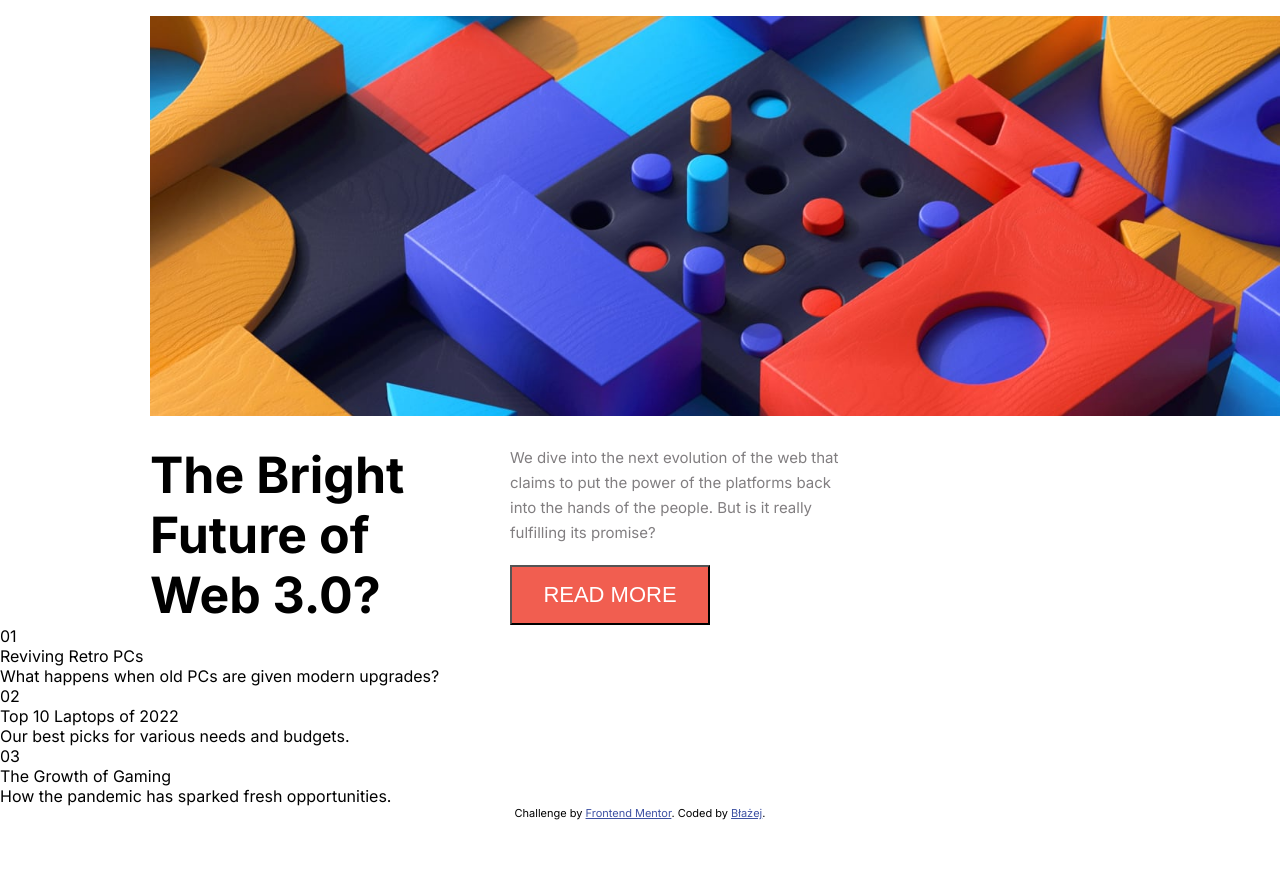
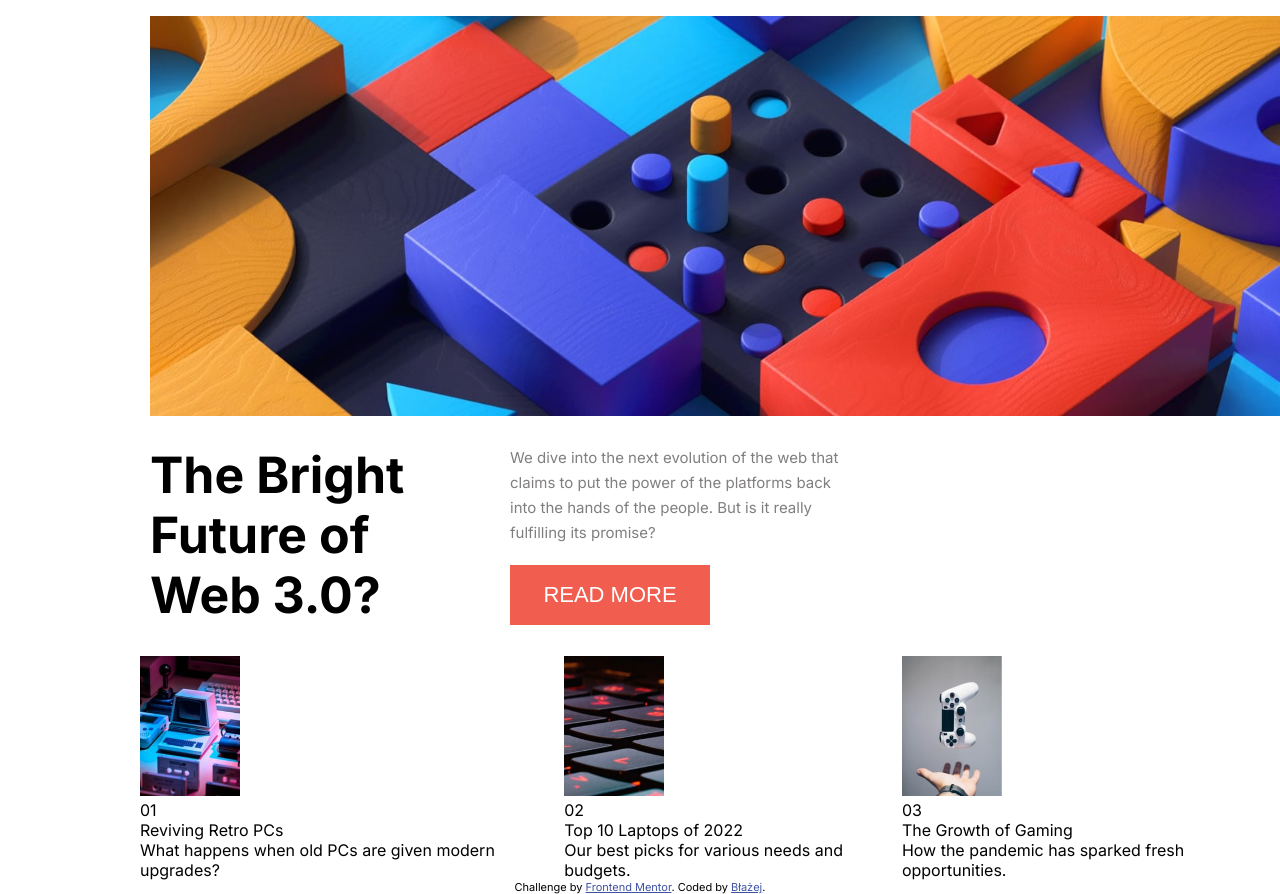
Before and after one commit to Blazej-oWo/news_homepage_main_FM, a plain HTML site: page index.html in a window 1280 px wide. Shown: the part 142-1036 px from the top of the page. Before the commit the page ends 962 px from the top, so only its background shows below. Drawn offline with Linux system fonts and the light colour scheme.

Commit message:
ending bottom article

```diff
--- a/index.html
+++ b/index.html
@@ -56,19 +56,28 @@
     <h3>Is VC Funding Drying Up?</h3>
     <p>Private funding by VC firms is down 50% YOY. We take a look at what that means.</p>
   </aside>
-
+  <article>
+    <div class="front_article">
+      <img src="assets/images/image-retro-pcs.jpg" alt="">
       <p>01</p>
       <p>Reviving Retro PCs</p>
       <p>What happens when old PCs are given modern upgrades?</p>
+    </div>
 
+    <div class="middle_article">
+      <img src="assets/images/image-top-laptops.jpg" alt="">
       <p>02</p>
       <p>Top 10 Laptops of 2022</p>
       <p>Our best picks for various needs and budgets.</p>
+    </div>
 
+    <div class="last_article">
+      <img src="assets/images/image-gaming-growth.jpg" alt="">
       <p>03</p>
       <p>The Growth of Gaming</p>
       <p>How the pandemic has sparked fresh opportunities.</p>
-
+    </div>
+  </article>
   <div class="attribution">
     Challenge by <a href="https://www.frontendmentor.io?ref=challenge" target="_blank">Frontend Mentor</a>.
     Coded by <a href="#">Błażej</a>.
--- a/style.css
+++ b/style.css
@@ -68,6 +68,7 @@ body{
         background-color: hsl(5, 85%, 63%);
         color: #FFF;
         cursor: pointer;
+        border: none;
      }
     main button:hover{
         background-color:  hsl(240, 100%, 5%);
@@ -105,6 +106,14 @@ body{
         width: 350px;
         height:1px;
      }
+     article {
+        margin:30px 0 0 140px;
+        display: flex;
+     }
+     article img {
+        width: 100px;
+        height: 140px;
+     }
     .attribution {
         font-size: 11px;
         text-align: center;
```
Lines whose indentation alone changed are shown as unchanged.
